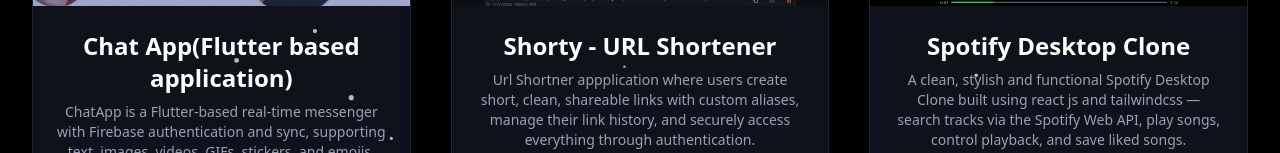
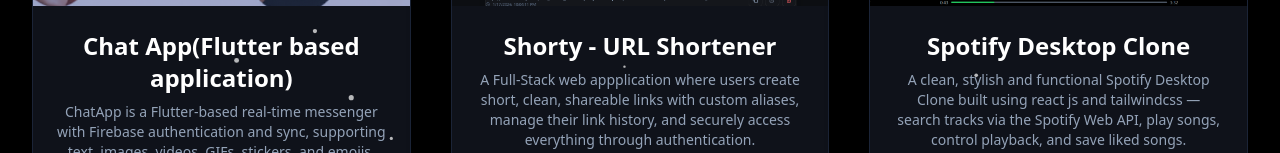
Before and after one commit to Abhinavsharma005/Portfolio, a React (Vite) app: page /projects in a window 1280 px wide. Shown: the part 647-800 px from the top of the page. Built offline with nearby package versions, Linux system fonts and the light colour scheme.

Commit message:
Added url shortner project

```diff
--- a/src/Components/Projects.jsx
+++ b/src/Components/Projects.jsx
@@ -16,7 +16,7 @@
         id: 2,
         category: "Full-Stack",
         title: "Shorty - URL Shortener",
-        description: "Url Shortner appplication where users create short, clean, shareable links with custom aliases, manage their link history, and securely access everything through authentication.",
+        description: "A Full-Stack web appplication where users create short, clean, shareable links with custom aliases, manage their link history, and securely access everything through authentication.",
         thumbnailUrl: "/Shorty thumbnail.png",
         techTags: ["React.js", "TailwindCSS", "Node.js", "Express.js", "Postgres", "Drizzle ORM"],
         liveDemo: "https://shty.vercel.app/",
```
